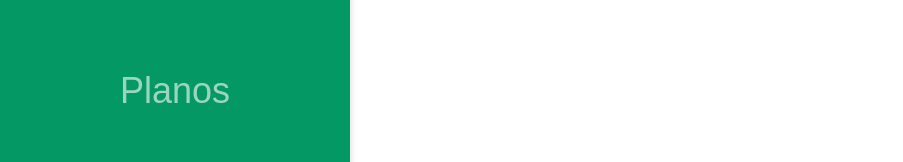
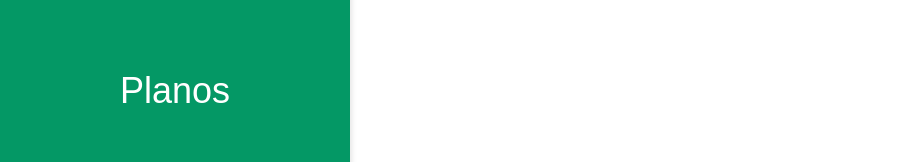
Before and after one commit to Rodrigosiq03/marc5-service, a React (Vite) app in the folder web/: page /planos in a window 1280 px wide. Shown: the part 433-595 px from the top of the page, without its empty margins (0-903 px from the left). Built offline with nearby package versions, Linux system fonts and the light colour scheme; a web font is replaced by a local one.

Commit message:
fix: route control

```diff
--- a/web/src/App.tsx
+++ b/web/src/App.tsx
@@ -10,6 +10,7 @@ import { useState } from 'react';
 import { AppContainer, MainContent } from './styles';
 import { PageSelector } from './components/PageSelector';
 import { LoginPage } from './components/Login';
+import CoursesScreen from './components/Courses';
 
 function App() {
   const [theme, setTheme] = usePersistedState<DefaultTheme>('theme', light);
@@ -34,7 +35,7 @@ function App() {
           <Routes>
             <Route path="/" element={<Navigate to="/inicio" />} />
             <Route path="/inicio" element={<PageSelector page="Início" />} />
-            <Route path="/cursos" element={<PageSelector page="Cursos" />} />
+            <Route path="/cursos" element={<CoursesScreen />} />
             <Route path="/planos" element={<PageSelector page="Planos" />} />
             <Route path="/login" element={<LoginPage toggleTheme={toggleTheme} onClick={() => {}} />} />
           </Routes>
--- a/web/src/components/PageSelector/index.tsx
+++ b/web/src/components/PageSelector/index.tsx
@@ -11,7 +11,8 @@ export const PageSelector: React.FC<PageSelectorProps> = ({ page }) => {
 
     switch (page) {
         case "Início":
-            return <div style={style}>Início Page</div>;
+            navigate('/inicio');
+            return null;
         case "Cursos":
             return <div style={style}>Cursos Page</div>;
         case "Planos":
--- a/web/src/components/SideBar/index.tsx
+++ b/web/src/components/SideBar/index.tsx
@@ -1,6 +1,7 @@
 import React, { useEffect, useState, useContext } from "react";
 import { ThemeContext } from "styled-components";
 import { List, Moon, Sun, X } from "@phosphor-icons/react";
+import { useNavigate } from 'react-router-dom';
 import {
   SidebarContainer,
   ThemeSwitcher,
@@ -22,8 +23,6 @@ import {
 
 interface Props {
   toggleTheme: () => void;
-  selectedItem: string | null;
-  setSelectedItem: React.Dispatch<React.SetStateAction<"Início" | "Cursos" | "Planos" | "Sair" | null>>;
 }
 
 interface UserInfo {
@@ -34,11 +33,12 @@ interface UserInfo {
   maxProgress: number;
 }
 
-const Sidebar: React.FC<Props> = ({ toggleTheme, selectedItem, setSelectedItem }) => {
+const Sidebar: React.FC<Props> = ({ toggleTheme}) => {
   const [userInfo, setUserInfo] = useState<UserInfo | null>(null);
   const [isOpen, setIsOpen] = useState(false);
   const [isLargeScreen, setIsLargeScreen] = useState(window.innerWidth >= 1024);
   const theme = useContext(ThemeContext);
+  const navigate = useNavigate();
 
 
   const toggleMenu = () => {
@@ -134,17 +134,22 @@ const Sidebar: React.FC<Props> = ({ toggleTheme, selectedItem, setSelectedItem }
           </UserDetailsContainer>
         </UserInfo>
         <Menu role="menubar">
-          {["Início", "Cursos", "Planos", "Sair"].map((item, index) => (
+          {["Início", "Cursos", "Planos", "Sair"].map((item, index) => {
+            const itemPath = item === "Sair" ? "/login" : `/${item.toLowerCase()}`;
+            const isSelected = location.pathname === itemPath;
+
+            return (
               <MenuItem
                 key={item}
                 role="menuitem"
                 tabIndex={index}
-              aria-selected={selectedItem === item}
-              onClick={() => setSelectedItem(item as "Início" | "Cursos" | "Planos" | "Sair")}
+                aria-selected={isSelected}
+                onClick={() => navigate(itemPath)}
               >
                 {item}
               </MenuItem>
-          ))}
+            );
+          })}
         </Menu>
       </SidebarContainer>
     </>
--- a/web/src/components/SideBar/styles.ts
+++ b/web/src/components/SideBar/styles.ts
@@ -140,7 +140,7 @@ export const MenuItem = styled.a`
   font-size: ${({ theme }) => theme.fontsSizes.desktop.h3};
   cursor: pointer;
   color: ${({ theme }) => theme.fontsSizes.colors.white};
-  opacity: 0.6;
+  opacity: ${props => props['aria-selected'] ? '1' : '0.6'};
   text-decoration: none;
   transition: opacity 0.2s ease-in-out;
   width: 100%;
```
Lines whose indentation alone changed are shown as unchanged.
